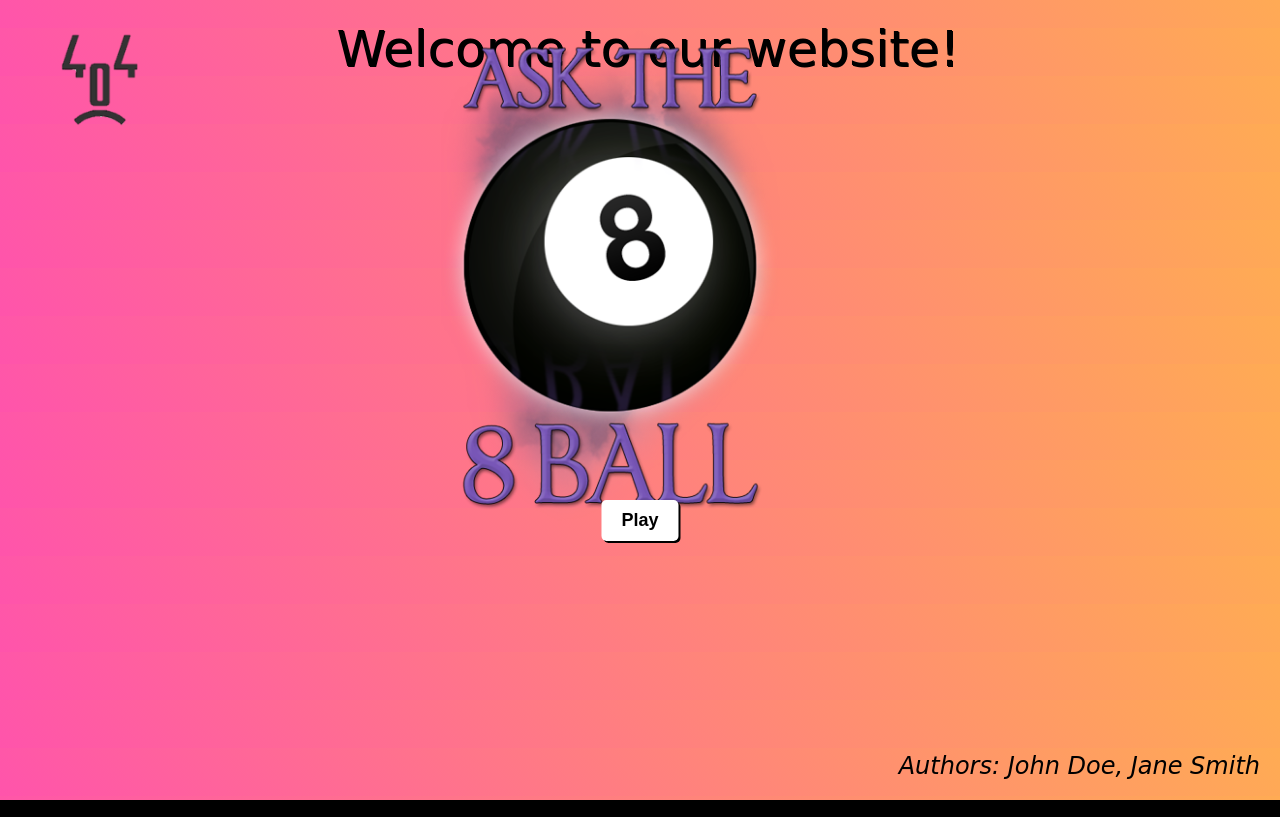
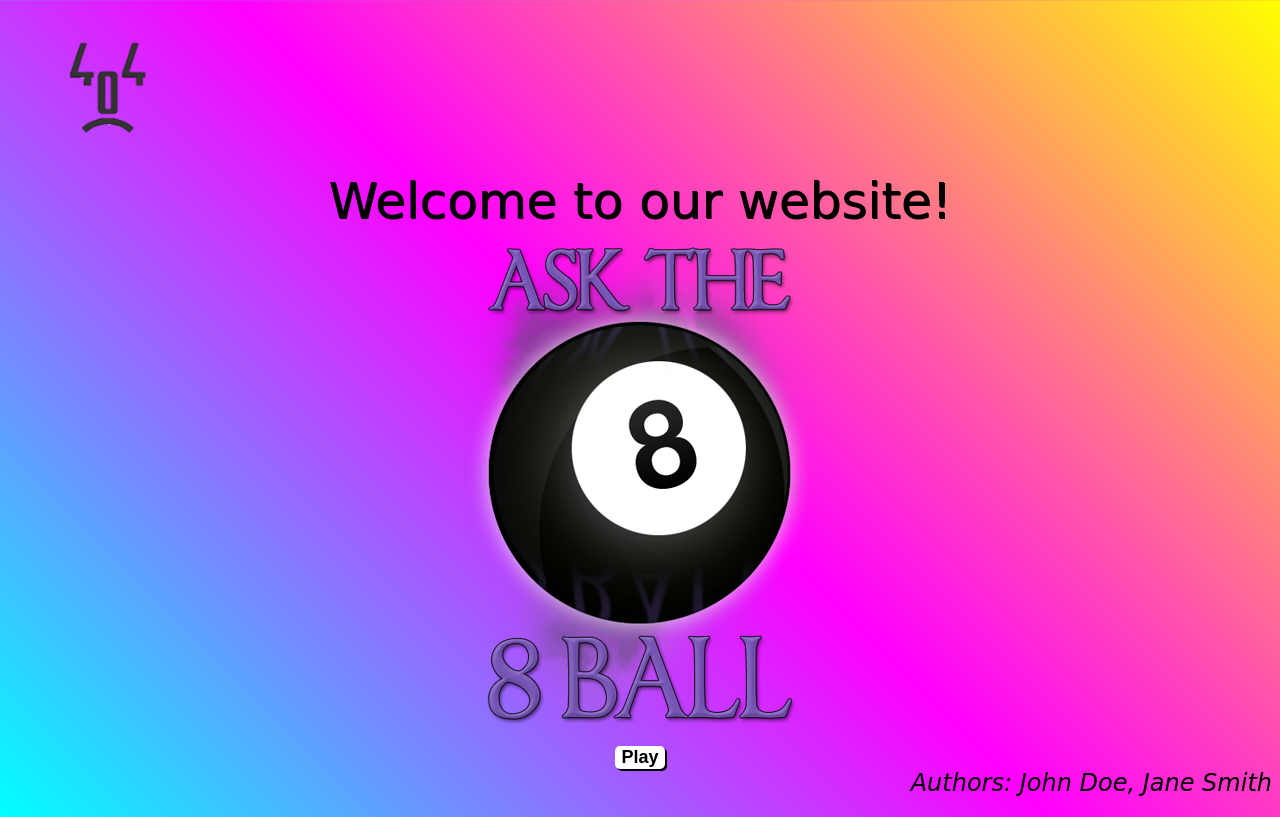
Before and after one commit to cse110-sp23-group7/Magic8Ball, a website: page index.html in a window 1280 px wide. Drawn offline with Linux system fonts and the light colour scheme; a web font is replaced by a local one.

Commit message:
refactor welcome page

```diff
--- a/css/welcome.css
+++ b/css/welcome.css
@@ -3,7 +3,7 @@
 body {
   background-color: #000;
   background-image: linear-gradient(45deg, #00ffff, #ff00ff, #ffff00);
-  background-size: 600% 600%;
+  background-size: 100% 100%;
   animation: gradient 20s ease infinite;
 }
 
@@ -21,21 +21,13 @@ body {
 }
 
   /* Add styles for the logo */
-  .logo {
-    position: absolute;
-    top: 0px;
-    left: 0px;
+  img.logo {
     width: 200px;
-    height: 200px;
-    background-image: url("/images/transparentlogo.png");
-    background-size: contain;
-    background-repeat: no-repeat;
   }
 
   /* Add styles for the welcome text */
   .welcome-text {
-    position: absolute;
-    top: 20px;
+    top: 0px;
     width: 100%;
     font-family: 'Sedgwick Ave Display', cursive;
     text-align: center;
@@ -46,24 +38,16 @@ body {
 
   /* Add styles for the 8ball */
   .eight-ball {
-    position: absolute;
-    top: 35%;
-    left: 54%;
-    transform: translate(-50%, -50%);
-    width: 500px;
-    height: 500px;
-    background-image: url("/images/magic-ball.png");
-    background-size: contain;
-    background-repeat: no-repeat;
+    display: flex;
+    justify-content: center;
   }
 
+  .play{
+    display: flex;
+    justify-content: center;
+  }
   /* Add styles for the play button */
   .play-button {
-    position: absolute;
-    top: calc(50% + 100px);
-    left: 50%;
-    transform: translateX(-50%);
-    padding: 10px 20px;
     border: none;
     border-radius: 5px;
     background-color: #FFFFFF;
@@ -76,9 +60,8 @@ body {
 
   /* Add styles for the author list */
   .author-list {
-    position: absolute;
-    bottom: 20px;
-    right: 20px;
+    margin-bottom: 20px;
+    text-align: end;
     font-size: 24px;
     font-family: 'Sedgwick Ave Display', cursive;
     font-style: italic;
--- a/index.html
+++ b/index.html
@@ -9,10 +9,20 @@
   <link rel="stylesheet" href="css/welcome.css">
 </head>
 <body>
-  <div class="logo"></div>
-  <div class="welcome-text">Welcome to our website!</div>
-  <div class="eight-ball"></div>
-  <button class="play-button" onclick="window.location.href = 'app.html';">Play</button>
-  <div class="author-list">Authors: John Doe, Jane Smith</div>
+  <div >
+    <img class="logo" src="/images/transparentlogo.png"  alt="the logo">
+  </div>
+  <div class="welcome-text">
+    Welcome to our website!
+  </div>
+  <div class="eight-ball">
+    <img src="/images/magic-ball.png" alt="8 ball">
+  </div>
+  <div class = "play">
+    <button class="play-button" onclick="window.location.href = 'app.html';">Play</button>
+  </div>
+  <div class="author-list">
+    Authors: John Doe, Jane Smith
+  </div>
 </body>
 </html>
```
